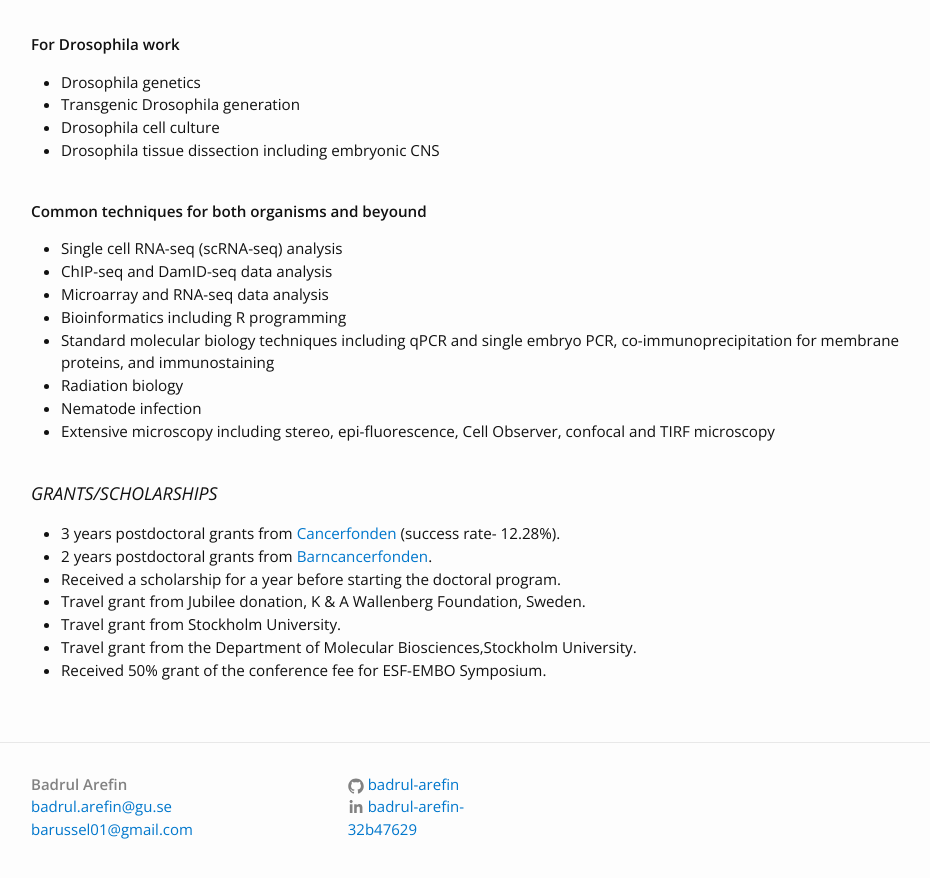
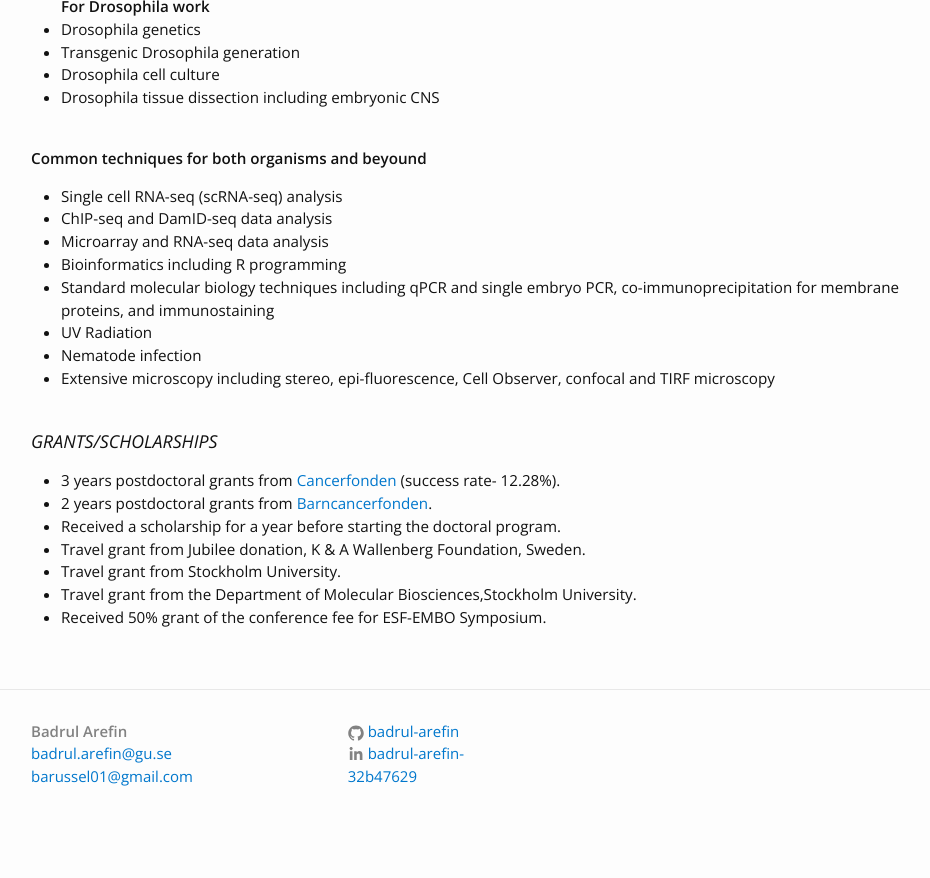
Before and after one commit to Badrul-Arefin/badrul-arefin.github.io, a Jekyll site: the page built from cv.md, in a window 1280 px wide and 900 px high, scrolled down 2701 px. Shown: the top 878 px of the window, without its empty margins (164-1094 px from the left). Built offline with Jekyll 4.4.1, drawn with Linux system fonts in a browser that asks for light colours; after the commit the page ends 3548 px from its top, so only the background shows below that.

Commit message:
Update cv.md

```diff
--- a/cv.md
+++ b/cv.md
@@ -80,7 +80,6 @@ permalink: /cv/
 - Oral gavage
 - Mouse tissue dissection and blood collection
 - Making xenograft
-
 <br><b> For Drosophila work
  - Drosophila genetics
 - Transgenic Drosophila generation
@@ -94,7 +93,7 @@ permalink: /cv/
 - Bioinformatics including R programming
 - Standard molecular biology techniques including qPCR and single embryo PCR, co-immunoprecipitation for
   membrane proteins, and immunostaining
-- Radiation biology
+- UV Radiation
 - Nematode infection
 - Extensive microscopy including stereo, epi-fluorescence, Cell Observer, confocal and TIRF microscopy  <br><br>
 
```
